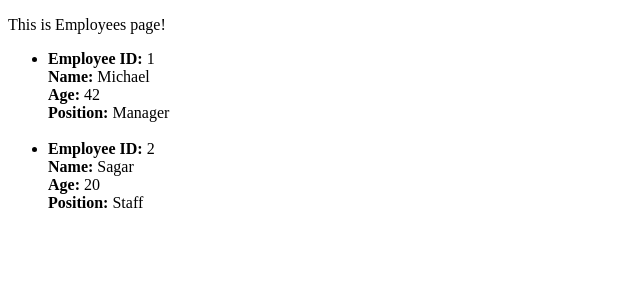
After one commit to SagarChhabriya/Flask, a Flask app: page /emp in a window 1280 px wide. The commit adds this page. Shown: the top 300 px of the page, without its empty margins (0-640 px from the left). Run offline with Flask 3, Linux system fonts and the light colour scheme.

Commit message:
Add emp.html

```diff
--- a/Practice/3-Jinja-Inheritence/app.py
+++ b/Practice/3-Jinja-Inheritence/app.py
@@ -1,4 +1,5 @@
 from flask import Flask, render_template
+from emp import employees_data
 
 app = Flask(__name__)
 
@@ -11,5 +12,10 @@ def home():
 def about():
     return render_template("about.html", title="About")
 
+
+@app.route("/emp")
+def emp():
+    return render_template("emp.html",title="Employees", data=employees_data)
+
 if __name__ == "__main__":
     app.run(debug=True)
--- /dev/null
+++ b/Practice/3-Jinja-Inheritence/templates/emp.html
@@ -0,0 +1,13 @@
+{% extends "layout.html" %}
+
+{% block content%}
+{% for employee_id, employee_info in data.items() %}
+            <li>
+                <strong>Employee ID:</strong> {{ employee_id }}<br>
+                <strong>Name:</strong> {{ employee_info.name }}<br>
+                <strong>Age:</strong> {{ employee_info.age }}<br>
+                <strong>Position:</strong> {{ employee_info.position }}<br>
+            </li>
+        <br>
+        {% endfor %}
+{% endblock%}
--- a/Practice/3-Jinja-Inheritence/templates/home.html
+++ b/Practice/3-Jinja-Inheritence/templates/home.html
@@ -3,7 +3,7 @@
 {%  block content %}
 <ul>
     <li><a href="{{ url_for('about') }}">About</a></li>
-
+    <li><a href="{{ url_for('emp') }}">Employees</a></li>
 </ul>
 
 {% endblock content %}
```
